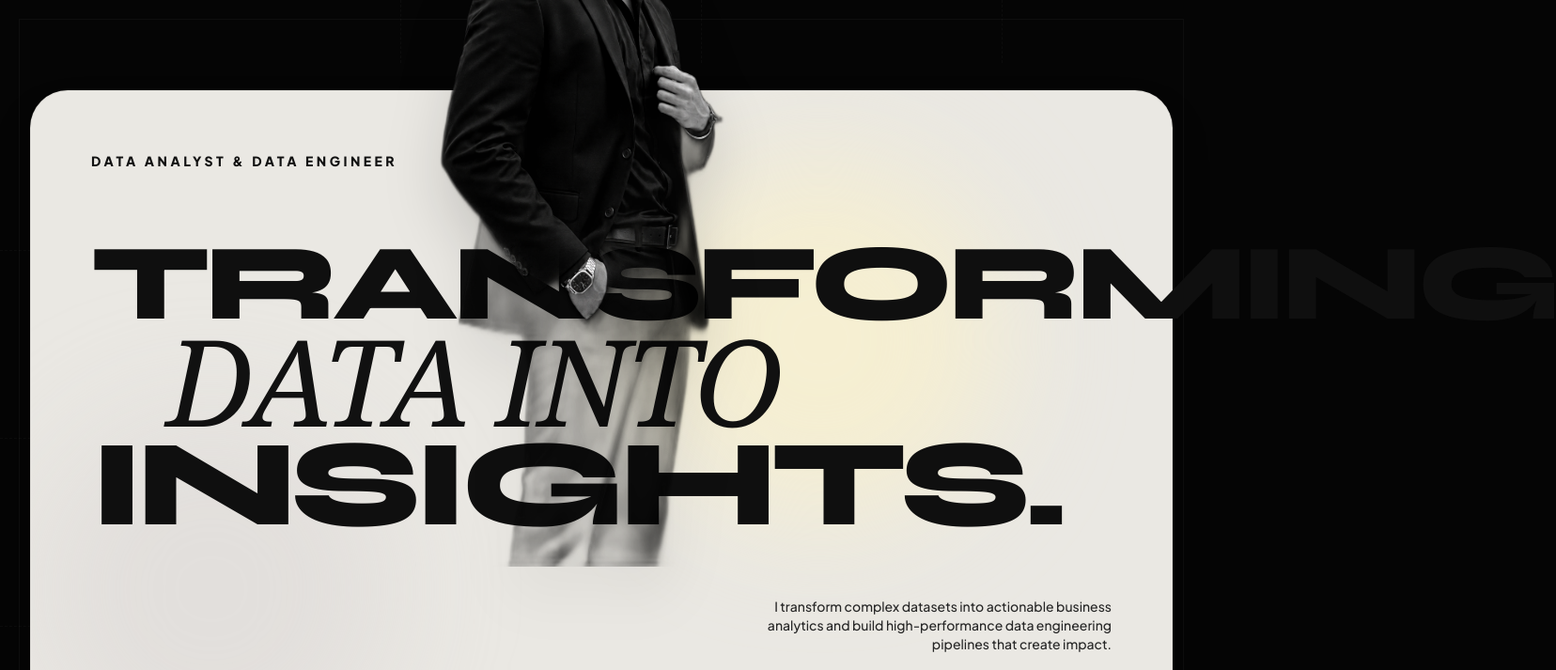
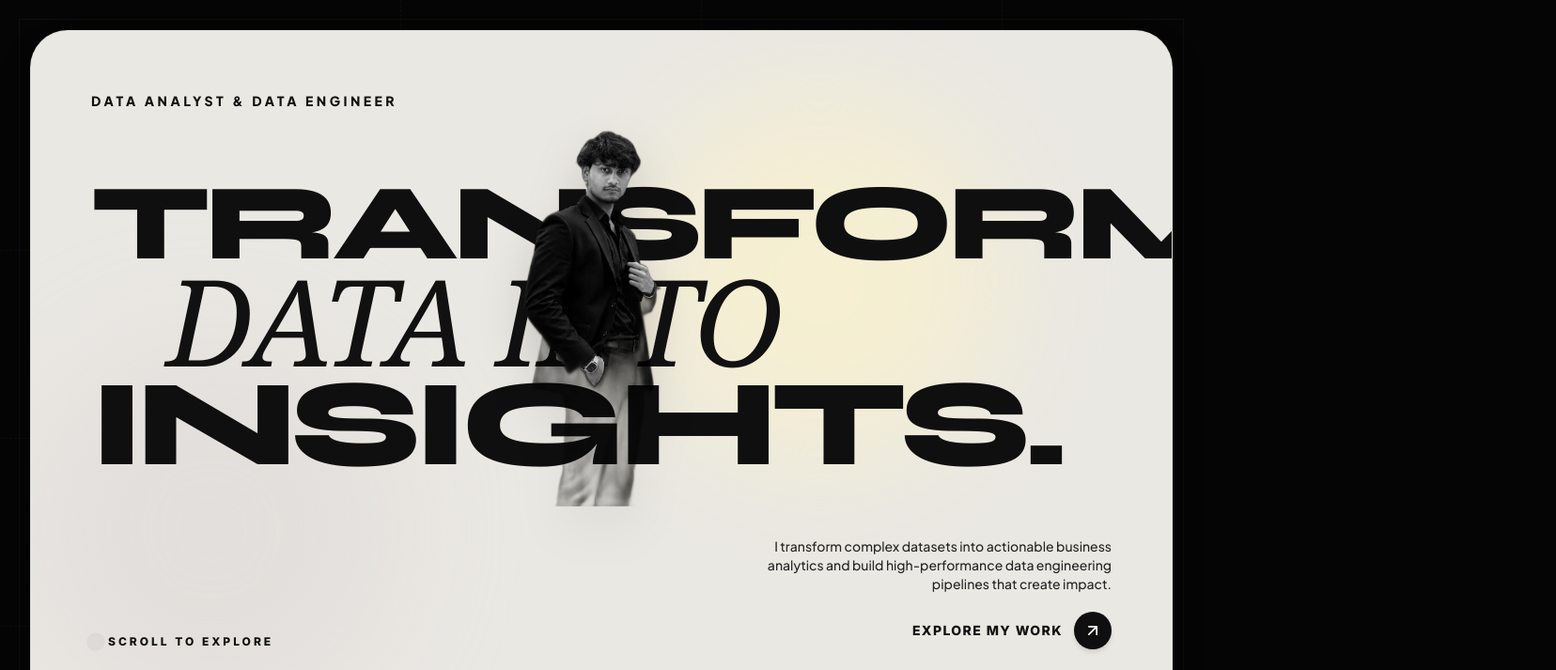
Before and after one commit to surajg2/suraj-portfolio, a React (Vite) app: page / in a window 1280 px wide. Shown: the top 713 px of the page at 94% size, 1656 px wide, since content can reach past the window. Built offline with nearby package versions, Linux system fonts and the light colour scheme.

Commit message:
Fit hero portrait cleanly inside light editorial card section

```diff
--- a/src/components/HeroSection.tsx
+++ b/src/components/HeroSection.tsx
@@ -7,15 +7,13 @@ interface HeroSectionProps {
 
 export const HeroSection: React.FC<HeroSectionProps> = ({ onOpenResume }) => {
   return (
-    <section id="home" className="relative w-full pt-16 sm:pt-20 lg:pt-24 pb-6 sm:pb-8 px-3 sm:px-6 md:px-8 flex flex-col justify-center min-h-[90vh] overflow-visible">
+    <section id="home" className="relative w-full py-6 sm:py-8 px-3 sm:px-6 md:px-8 flex flex-col justify-center min-h-[90vh]">
       {/* Editorial Light Container Card */}
-      <div className="relative w-full max-w-7xl mx-auto bg-[#eae8e3] rounded-[2rem] sm:rounded-[2.5rem] p-6 sm:p-10 md:p-14 lg:p-16 shadow-2xl border border-black/5 flex flex-col justify-between min-h-[85vh] lg:min-h-[88vh] overflow-visible">
+      <div className="relative w-full max-w-7xl mx-auto bg-[#eae8e3] rounded-[2rem] sm:rounded-[2.5rem] p-6 sm:p-10 md:p-14 lg:p-16 overflow-hidden shadow-2xl border border-black/5 flex flex-col justify-between min-h-[85vh] lg:min-h-[88vh]">
 
-        {/* Static Background Ambient Glow (Clipped to Card Corners) */}
-        <div className="absolute inset-0 rounded-[2rem] sm:rounded-[2.5rem] overflow-hidden pointer-events-none z-0">
-          <div className="absolute top-[10%] right-[15%] w-96 h-96 bg-amber-100/60 rounded-full blur-3xl" />
-          <div className="absolute bottom-0 left-0 w-96 h-96 bg-stone-300/40 rounded-full blur-3xl" />
-        </div>
+        {/* Static Background Ambient Glow */}
+        <div className="absolute top-[10%] right-[15%] w-96 h-96 bg-amber-100/60 rounded-full blur-3xl pointer-events-none" />
+        <div className="absolute bottom-0 left-0 w-96 h-96 bg-stone-300/40 rounded-full blur-3xl pointer-events-none" />
 
         {/* Top Tagline / Subtitle */}
         <div className="relative z-10 mb-6 sm:mb-10 flex items-center justify-between">
@@ -27,12 +25,12 @@ export const HeroSection: React.FC<HeroSectionProps> = ({ onOpenResume }) => {
         {/* Central Display Headline & Razor Sharp Portrait Cutout Container */}
         <div className="relative z-10 my-auto py-4 sm:py-8 flex flex-col justify-center items-start w-full">
 
-          {/* Central Standing Portrait Cutout (z-30 FOREGROUND LAYER - UPPER BODY OVERFLOWS OUT OF CARD) */}
-          <div className="absolute left-1/2 bottom-0 -translate-x-1/2 w-full max-w-lg sm:max-w-2xl lg:max-w-4xl xl:max-w-5xl h-[130%] sm:h-[150%] lg:h-[168%] xl:h-[180%] z-30 pointer-events-none flex justify-center items-end">
+          {/* Central Standing Portrait Cutout (z-30 FOREGROUND LAYER - PERFECTLY PROPORTIONED IN LIGHT CARD) */}
+          <div className="absolute left-1/2 bottom-0 -translate-x-1/2 w-full max-w-sm sm:max-w-md lg:max-w-xl h-[95%] sm:h-[105%] lg:h-[110%] z-30 pointer-events-none flex justify-center items-end">
             <img
               src="/hero_portrait.png?v=rembg100"
               alt="Suraj Gupta - Data Analyst & Data Engineer"
-              className="h-full w-auto object-contain object-bottom filter drop-shadow-2xl brightness-[1.02] contrast-[1.02] scale-110 sm:scale-125 lg:scale-135 transform origin-bottom"
+              className="h-full w-auto object-contain object-bottom filter drop-shadow-2xl brightness-[1.02] contrast-[1.02]"
               style={{
                 imageRendering: 'crisp-edges',
               }}
```
